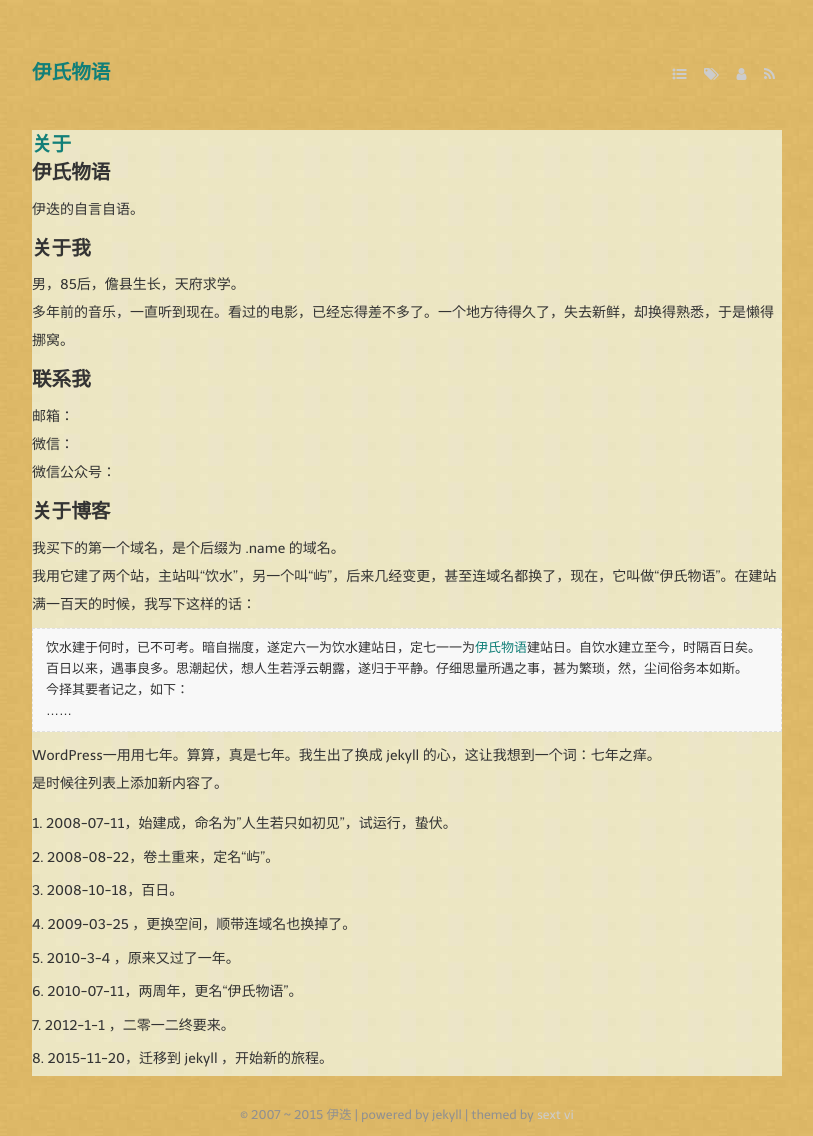
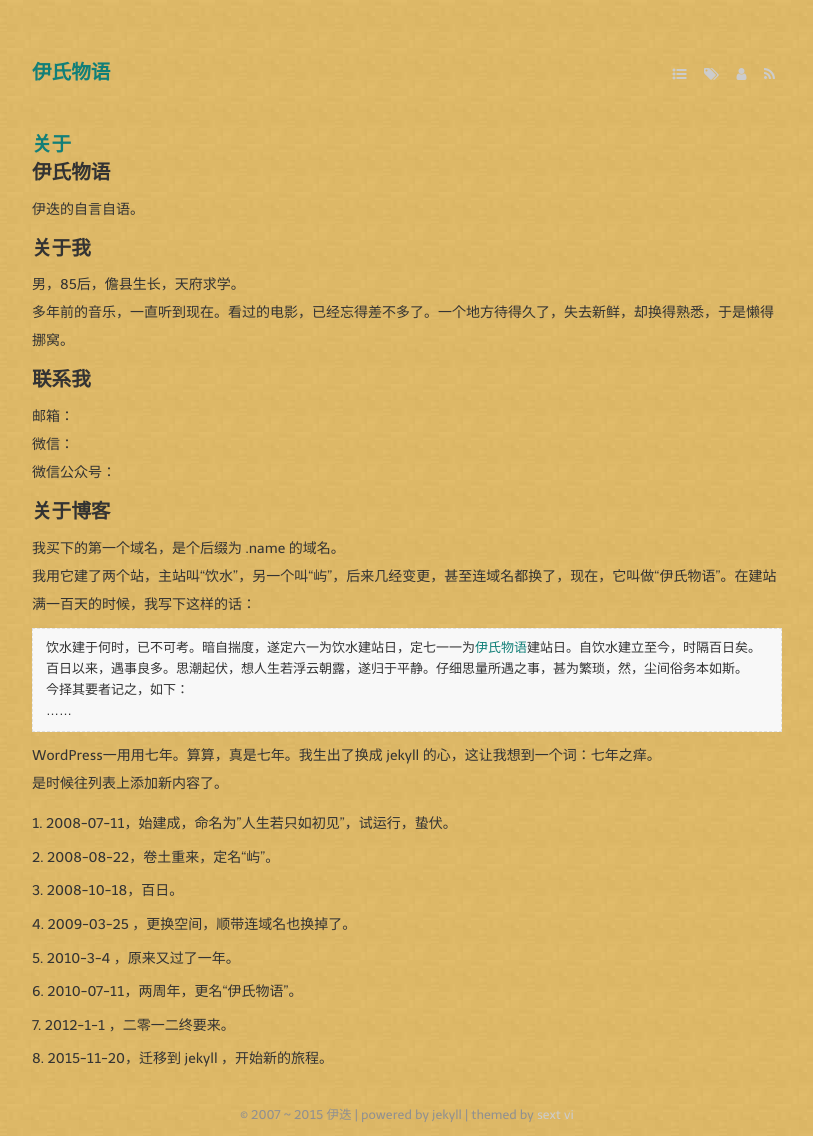
Before and after one commit to AwThink/iyidie, a Jekyll site: the page built from about.markdown, in a window 1280 px wide. Shown: the whole page, without its empty margins (233-1046 px from the left). Built offline with Jekyll 4.4.1, drawn with Linux system fonts in a browser that asks for light colours; nearby versions of some CDN libraries; some web fonts are replaced; Markdown is read by kramdown in place of the engine named in the settings.

Commit message:
test bg-img

```diff
--- a/media/css/style.css
+++ b/media/css/style.css
@@ -113,7 +113,7 @@ header {
 #content {
   margin: 0 auto;
   line-height: 2em;
-  background-image: url(../images/content-bg.jpg); }
+  /*background-image: url(../images/content-bg.jpg); */}
   @media screen and (min-width: 320px) {
     #content {
       width: 300px; } }
```
